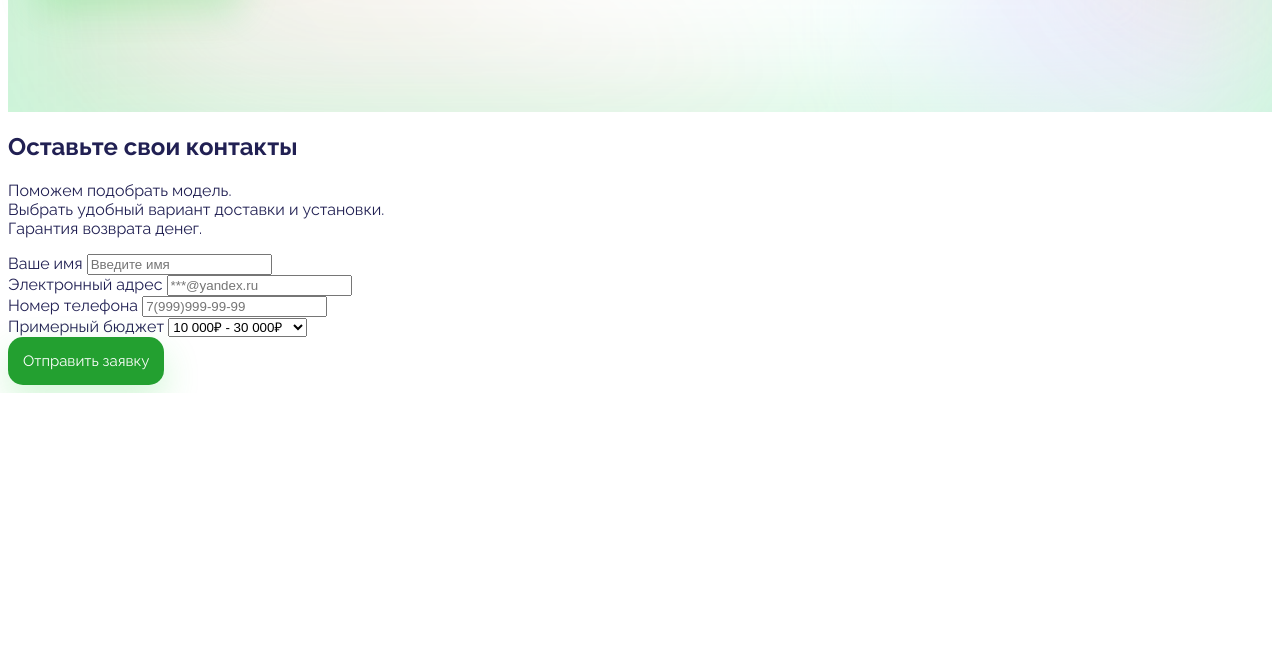
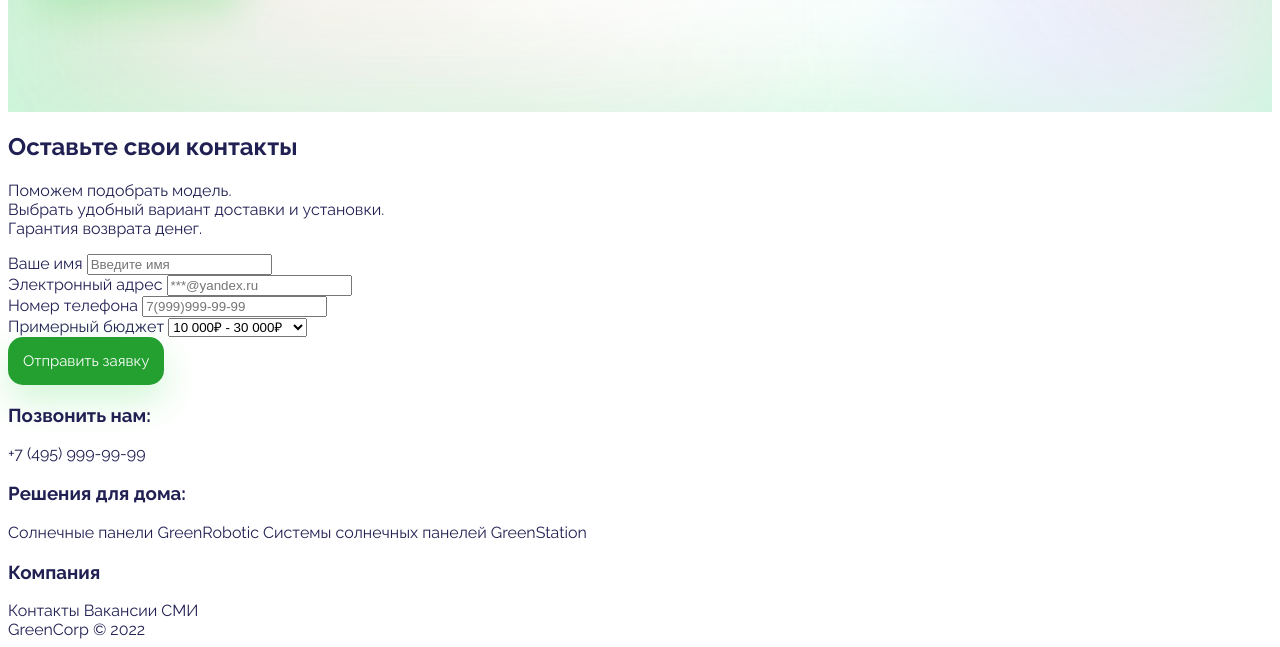
Before and after one commit to morevlev/green-corp-landing, a plain HTML site: page index.html in a window 1280 px wide. Shown: the part 641-1288 px from the top of the page. Before the commit the page ends 1034 px from the top, so only its background shows below. Drawn offline with Linux system fonts and the light colour scheme.

Commit message:
Update index.html

```diff
--- a/index.html
+++ b/index.html
@@ -4,7 +4,7 @@
         <title>Солнечные батареи GreenCorp</title>
         <link rel="stylesheet" href="main.css">
         <link href="https://fonts.googleapis.com/css2?family=Raleway:wght@100;300;400;500;600;700;800&display=swap" rel="stylesheet">
-        </head>
+    </head>
     <body class="body">
         <header class="header">
             <img class="header__logo" src="img/logo.svg">
@@ -64,6 +64,35 @@
 
             </div>
         </section>
+        <footer>
+            <div class="footer__container">
+                <div class="footer__group">
+                    <h3>Позвонить нам:</h3>
+                    <div class="footer__links">
+                        <a href="tel:74959999999">+7 (495) 999-99-99</a>
+                    </div>
+                </div>
+                <div class="footer__group">
+                        <h3>Решения для дома:</h3>
+                        <div class="footer__links">
+                            <a href="#">Солнечные панели GreenRobotic</a>
+                            <a href="#">Системы солнечных панелей GreenStation</a>
+                        </div>
+                </div>
+                <div class="footer__group">
+                    <h3>Компания</h3>
+
+                    <div class="footer__links">
+                        <a href="#">Контакты</a>
+                        <a href="#">Вакансии</a>
+                        <a href="#">СМИ</a>
+                    </div>
+                </div>
+            </div>
+            <div class="footer__copyright">
+                GreenCorp © 2022
+            </div>
+        </footer>
 
     </body>
 </html>
```
